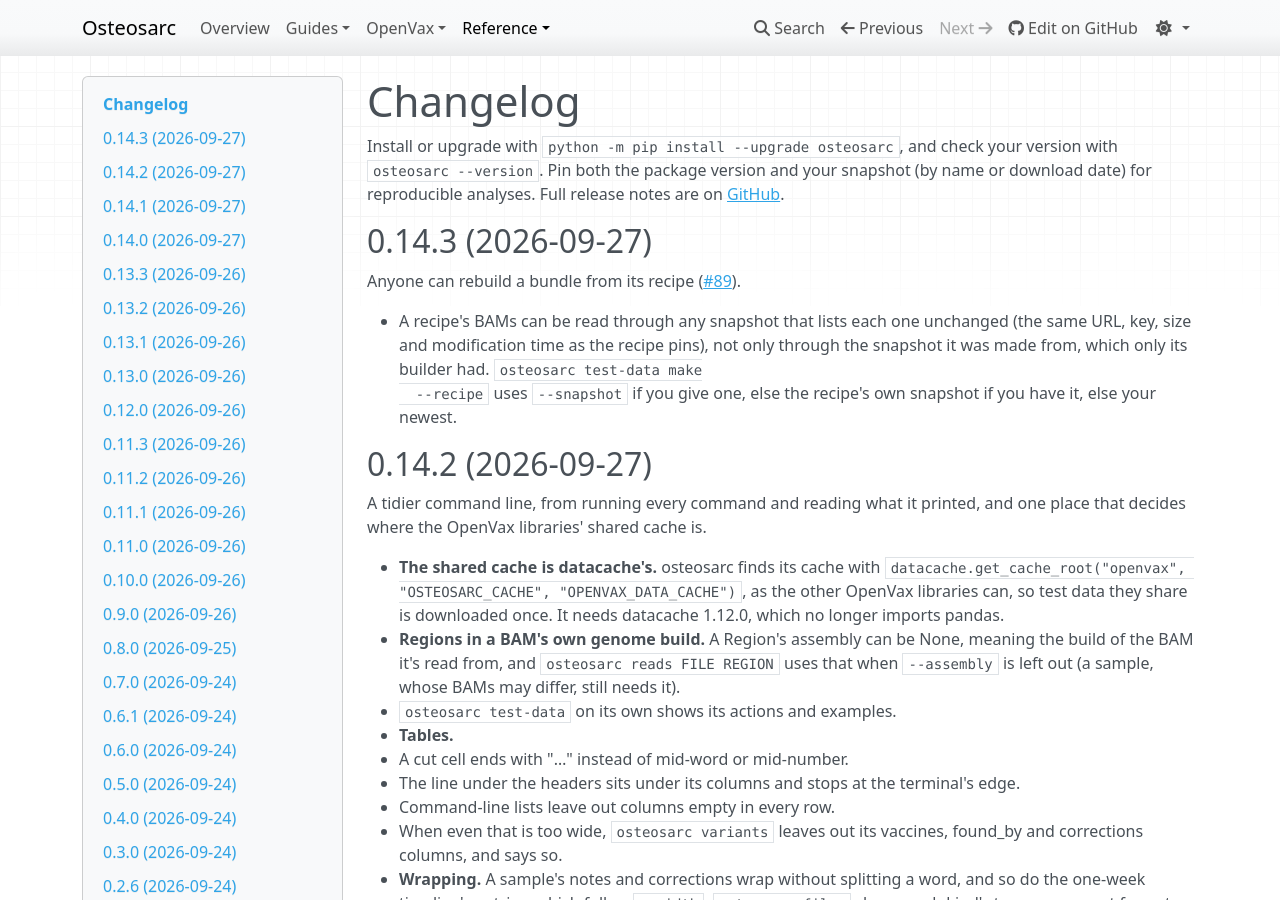
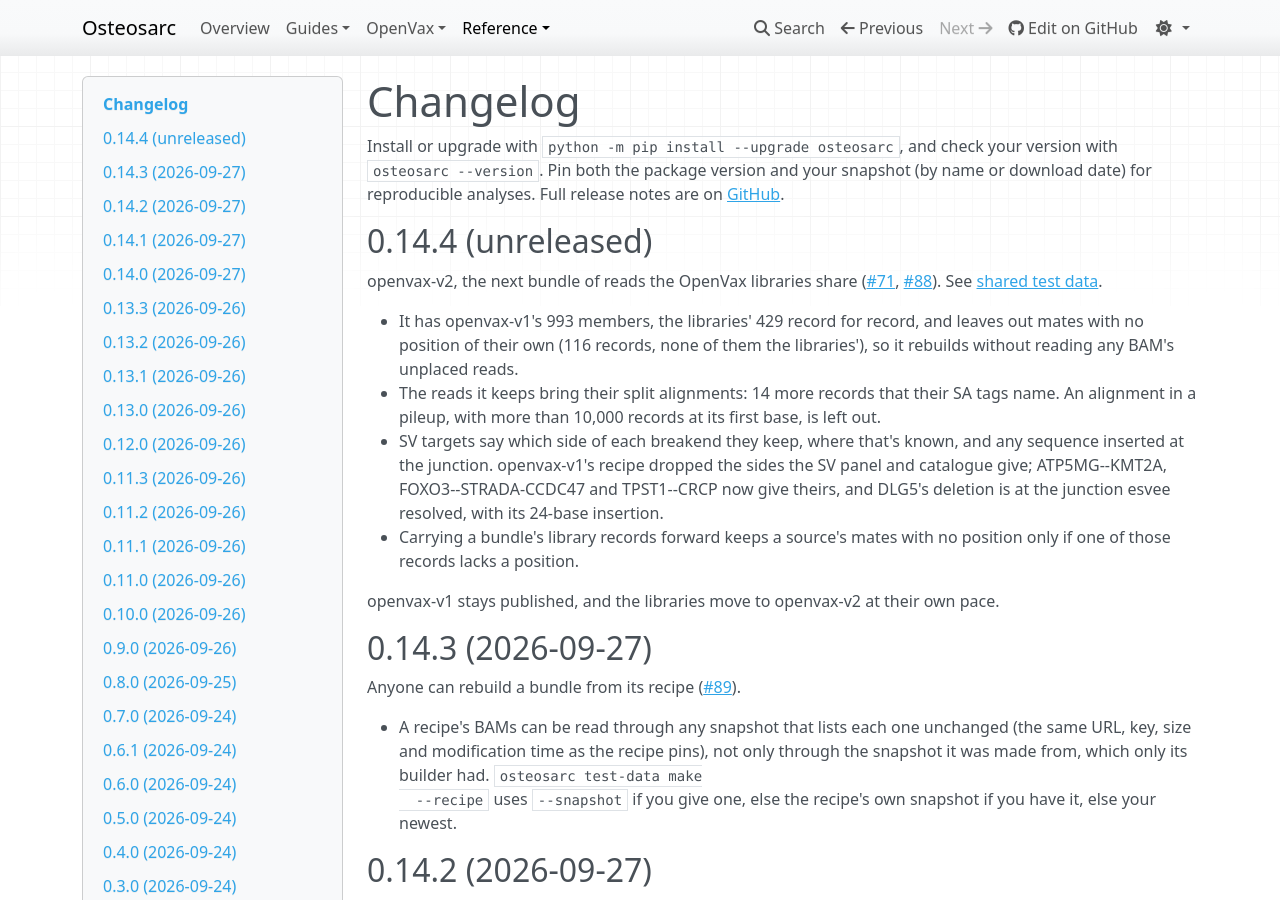
Before and after one commit to iskandr/osteosarc, an MkDocs documentation site: the page built from docs/changelog.md, in a window 1280 px wide and 900 px high. Built offline with MkDocs 1.6.1, drawn with Linux system fonts in a browser that asks for light colours; nearby versions of some CDN libraries.

Commit message:
0.14.4: changelog and version
Claude-Session: https://claude.ai/code/session_01CcNHdiWgNhPGLmd4kDvG9G

```diff
--- a/docs/changelog.md
+++ b/docs/changelog.md
@@ -4,6 +4,29 @@ Install or upgrade with `python -m pip install --upgrade osteosarc`, and check
 your version with `osteosarc --version`. Pin both the package version and your
 snapshot (by name or download date) for reproducible analyses. Full release notes are on
 [GitHub](https://github.com/iskandr/osteosarc/releases).
+
+## 0.14.4 (unreleased)
+
+openvax-v2, the next bundle of reads the OpenVax libraries share
+([#71](https://github.com/iskandr/osteosarc/issues/71),
+[#88](https://github.com/iskandr/osteosarc/issues/88)). See
+[shared test data](test-data.md#shared-test-data).
+
+- It has openvax-v1's 993 members, the libraries' 429 record for record, and leaves
+  out mates with no position of their own (116 records, none of them the libraries'),
+  so it rebuilds without reading any BAM's unplaced reads.
+- The reads it keeps bring their split alignments: 14 more records that their SA tags
+  name. An alignment in a pileup, with more than 10,000 records at its first base, is
+  left out.
+- SV targets say which side of each breakend they keep, where that's known, and any
+  sequence inserted at the junction. openvax-v1's recipe dropped the sides the SV panel
+  and catalogue give; ATP5MG--KMT2A, FOXO3--STRADA-CCDC47 and TPST1--CRCP now give
+  theirs, and DLG5's deletion is at the junction esvee resolved, with its 24-base
+  insertion.
+- Carrying a bundle's library records forward keeps a source's mates with no position
+  only if one of those records lacks a position.
+
+openvax-v1 stays published, and the libraries move to openvax-v2 at their own pace.
 
 ## 0.14.3 (2026-09-27)
 
--- a/osteosarc/__init__.py
+++ b/osteosarc/__init__.py
@@ -55,7 +55,7 @@ from .shared import bundle_file, check_fixtures, fetch_bundle
 from .sv_candidates import load_sv_candidates
 from .timeline import Event, Timeline
 
-__version__ = "0.14.3"
+__version__ = "0.14.4"
 
 # The public API. A few other helpers are importable from here because the OpenVax
 # libraries use them (digest, parse_variants, inspect_alignment, ...); everything
--- a/pyproject.toml
+++ b/pyproject.toml
@@ -4,7 +4,7 @@ build-backend = "setuptools.build_meta"
 
 [project]
 name = "osteosarc"
-version = "0.14.3"
+version = "0.14.4"
 description = "Reproducible access to the public osteosarc.com dataset"
 readme = "README.md"
 requires-python = ">=3.9"
```
